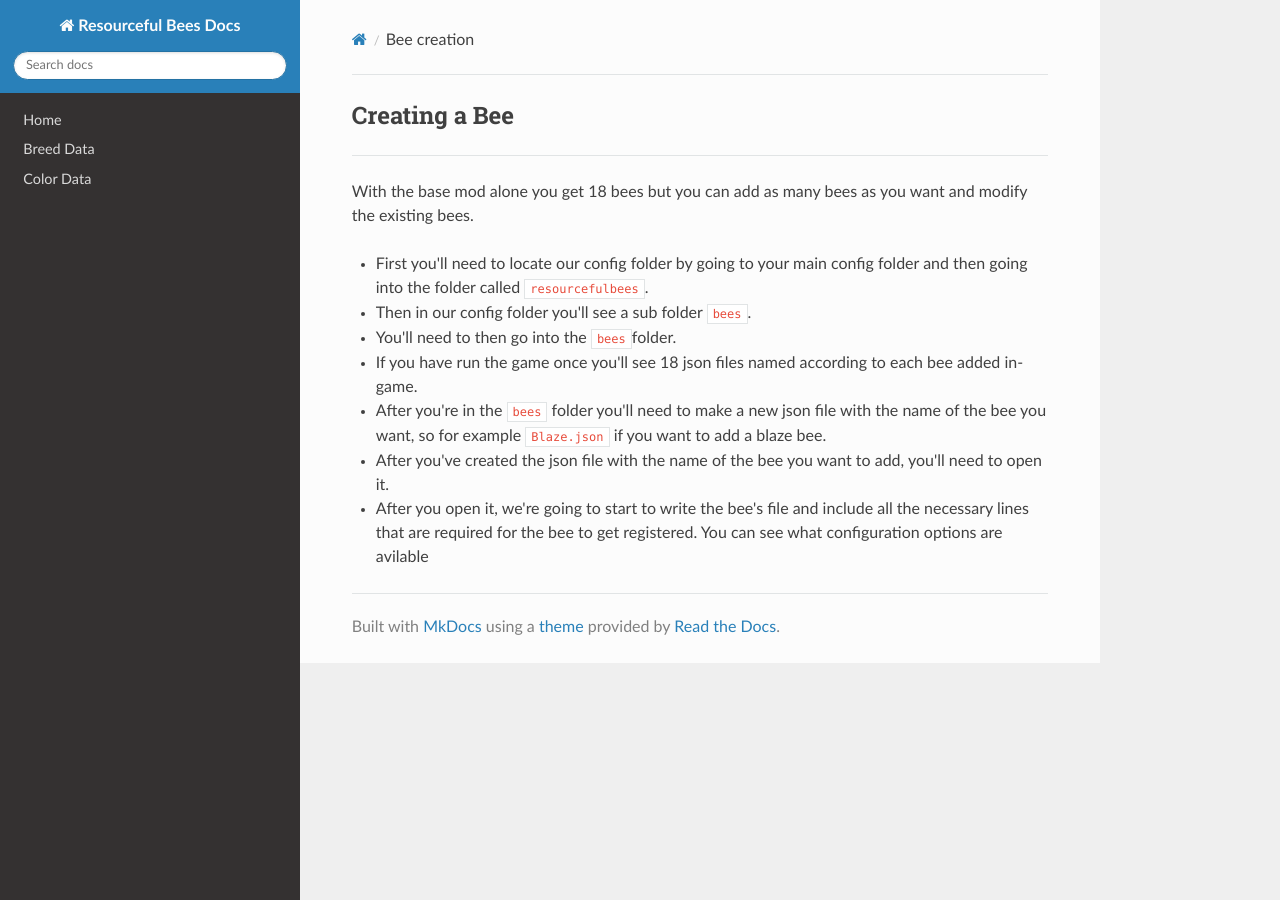
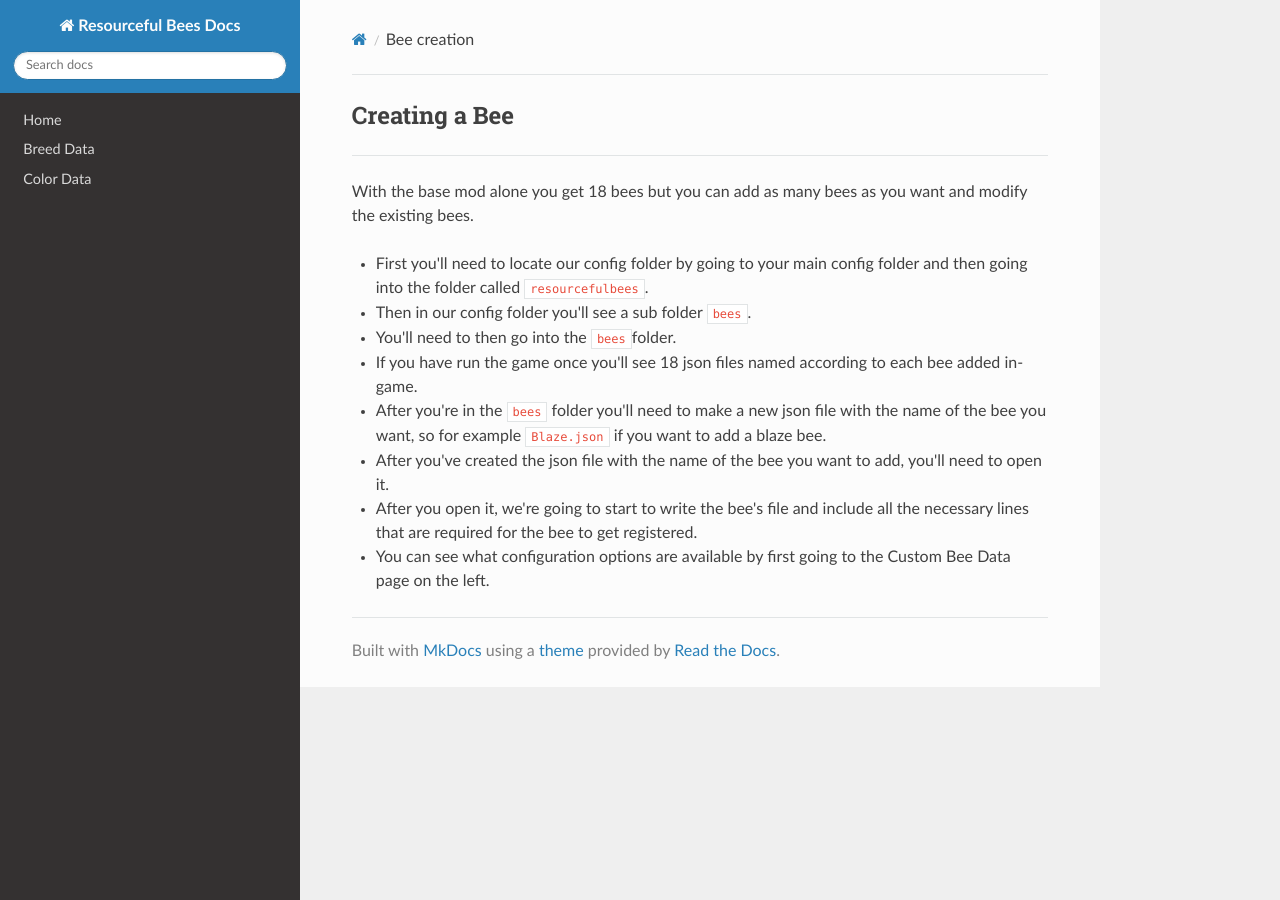
Before and after one commit to Team-Resourceful/ResourcefulBeesDocs, an MkDocs documentation site: the page built from docs/bee_creation.md, in a window 1280 px wide. Built offline with MkDocs 1.6.1, drawn with Linux system fonts in a browser that asks for light colours; nearby versions of some CDN libraries.

Commit message:
docs/bee_creation.md updated from https://stackedit.io/

```diff
--- a/docs/bee_creation.md
+++ b/docs/bee_creation.md
@@ -9,7 +9,8 @@ With the base mod alone you get 18 bees but you can add as many bees as you want
 * If you have run the game once you'll see 18 json files named according to each bee added in-game.
 * After you're in the `bees` folder you'll need to make a new json file with the name of the bee you want, so for example `Blaze.json` if you want to add a blaze bee.
 * After you've created the json file with the name of the bee you want to add, you'll need to open it.
-* After you open it, we're going to start to write the bee's file and include all the necessary lines that are required for the bee to get registered. You can see what configuration options are avilable
+* After you open it, we're going to start to write the bee's file and include all the necessary lines that are required for the bee to get registered.
+* You can see what configuration options are available by first going to the Custom Bee Data page on the left.
 <!--stackedit_data:
-eyJoaXN0b3J5IjpbMjM1Njk2NzVdfQ==
+eyJoaXN0b3J5IjpbMTM5NjA2NzY5Ml19
 -->
```
